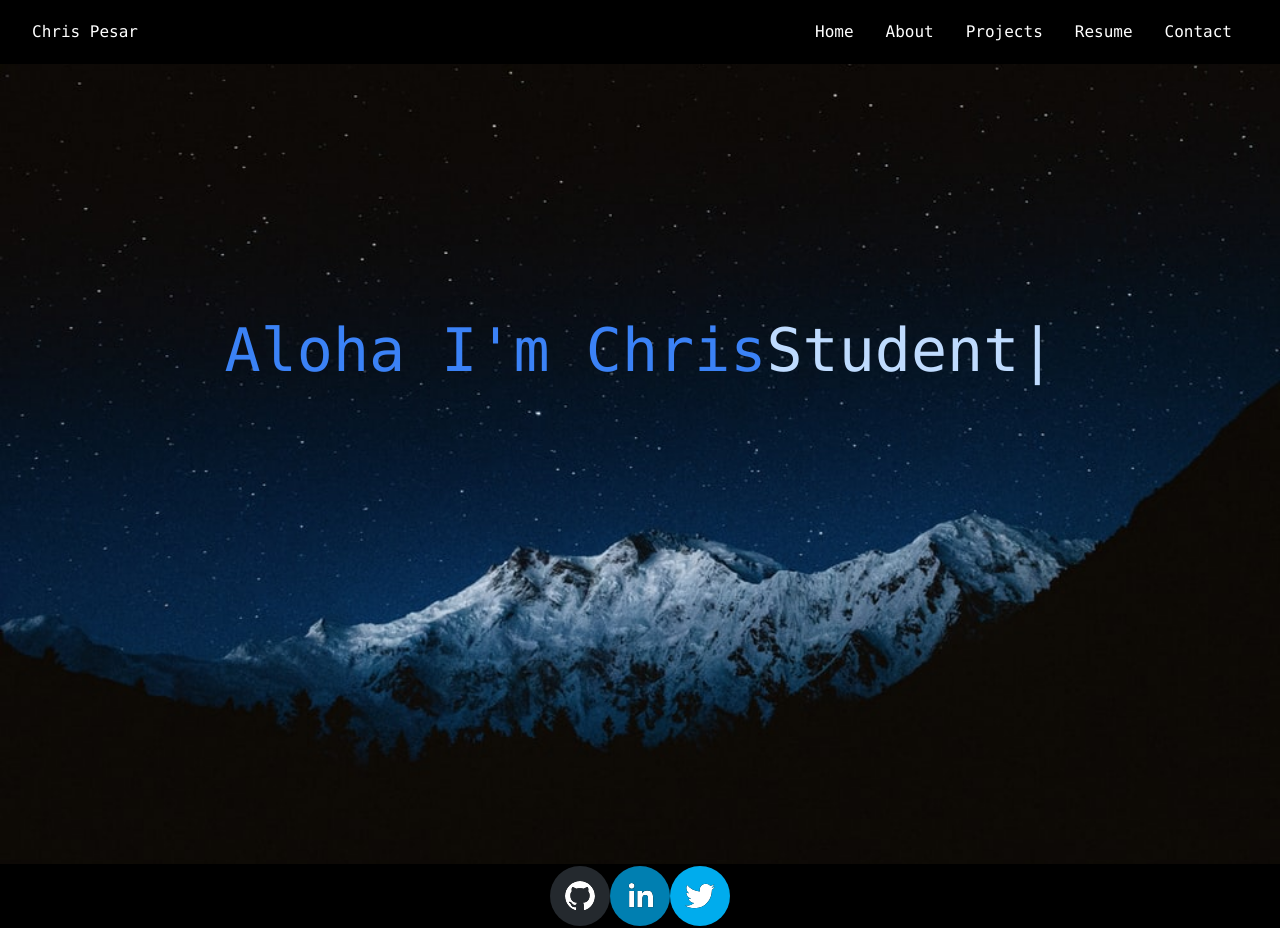
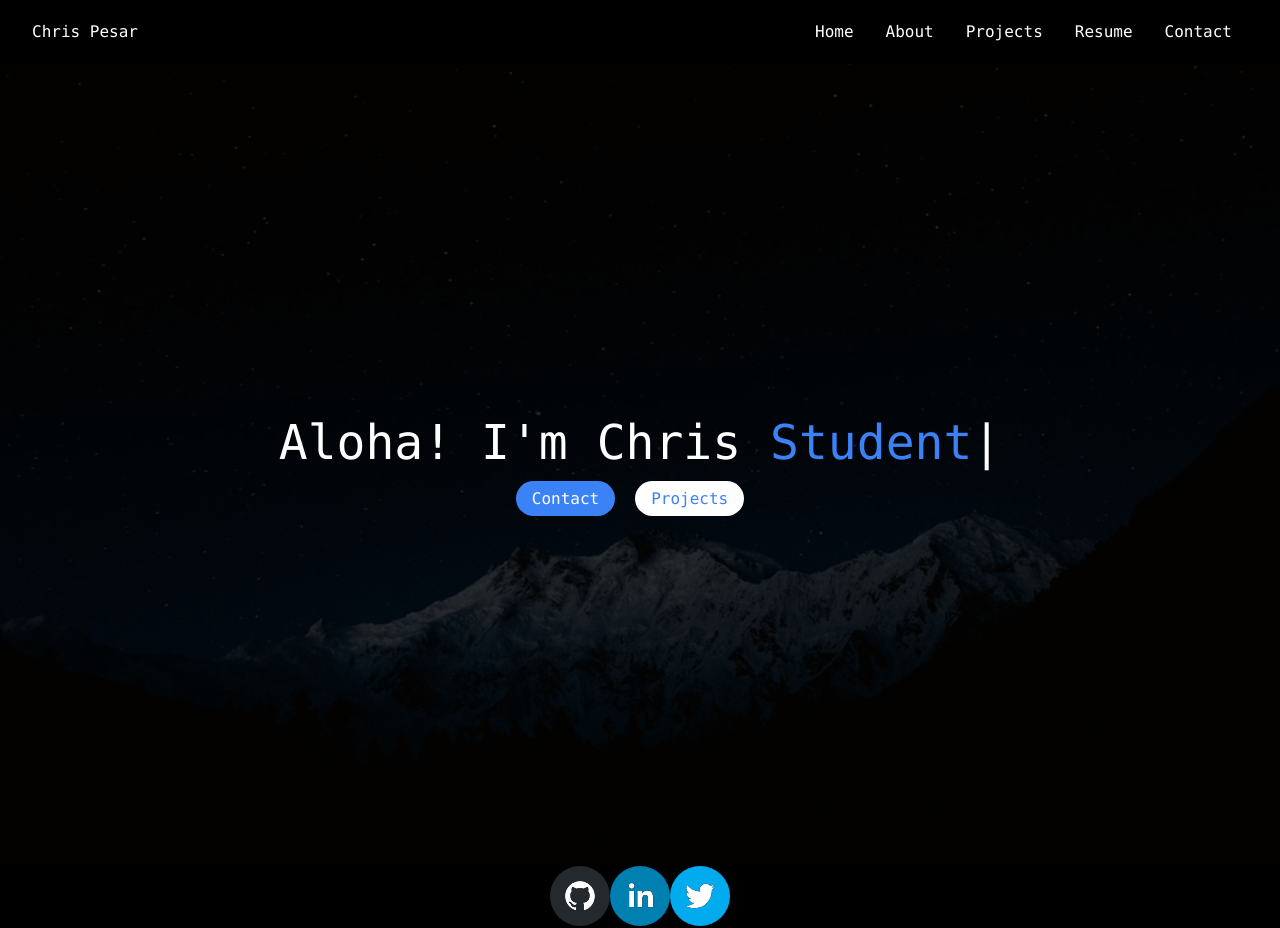
Before and after one commit to cpesar/chris-portfolio, a React (Create React App) app: page / in a window 1280 px wide. Built offline with nearby package versions, Linux system fonts and the light colour scheme.

Commit message:
fixed spacing on home component

```diff
--- a/src/components/Home.js
+++ b/src/components/Home.js
@@ -1,5 +1,6 @@
 import React from 'react';
-import mountains from '../assets/mtns-at-night.jpeg';
+import { Link } from 'react-router-dom';
+// import mountains from '../assets/mtns-at-night.jpeg';
 
 import { init } from 'ityped';
 import { useEffect, useRef } from 'react';
@@ -16,21 +17,42 @@ export default function Home(){
     });
   },[]);
 
-  return(
-    <main>
-      <img
-        src={mountains}
-        alt='mountains at night'
-        className='absolute object-cover w-full h-full'
-      />
+  // return(
+  //   <main>
+  //     <img
+  //       src={mountains}
+  //       alt='mountains at night'
+  //       className='absolute object-cover w-full h-full'
+  //     />
 
-      <section className='relative flex justify-center min-h-screen pt-12 lg:pt-64 px-8'>
-        <h2 className='lg:text-6xl md:text-5xl sm:text-3xl text-3xl text-blue-500 font-mono'> Aloha I'm Chris </h2>
-        <h3 className='lg:text-6xl md:text-5xl sm:text-3xl text-3xl text-blue-200 font-mono justify-content space-between'>
-          <span className="justify-center" ref={textRef}> </span>
-        </h3>
-      </section>
+  //     <section className='relative flex justify-center min-h-screen pt-12 lg:pt-64 px-8'>
+  //       <h2 className='lg:text-6xl md:text-5xl sm:text-3xl text-3xl text-blue-500 font-mono'> Aloha I'm Chris </h2>
+  //       <h3 className='lg:text-6xl md:text-5xl sm:text-3xl text-3xl text-blue-200 font-mono justify-content space-between'>
+  //         <span className="justify-center" ref={textRef}> </span>
+  //       </h3>
+  //     </section>
 
-    </main>
-  )
+  //   </main>
+  // )
+
+  return <>
+  <section className="Home">
+    <div className="overlay flex flex-col items-center justify-center text-white px-5">
+      <h1 className="text-5xl font-mono text-right mb-5">
+        Aloha! I'm Chris <span className="text-blue-500" ref={textRef}> </span>
+      </h1>
+
+      <div className="items-center">
+        <Link to="/contact"
+          className="mr-5 bg-blue-500 py-2 px-4 rounded-full font-mono hover:bg-blue-800">
+            Contact
+        </Link>
+        <Link to="/projects"
+          className="mr-5 bg-white text-blue-500 py-2 px-4 rounded-full font-mono hover:bg-blue-800 hover:text-white">
+            Projects
+        </Link>
+      </div>
+    </div>
+  </section>
+</>
 }
--- a/src/index.css
+++ b/src/index.css
@@ -26,6 +26,17 @@
 @tailwind components;
 @tailwind utilities;
 
+.Home{
+  height: 100vh;
+  background: url('./assets/mtns-at-night.jpeg') no-repeat center/cover;
+
+}
+
+.Home .overlay{
+  height: 100vh;
+  background-color: rgba(0,0,0,0.8);
+}
+
 .project-card {
   @apply flex flex-col justify-center items-center bg-white h-screen font-mono py-40
 }
--- a/src/pages/Resume.js
+++ b/src/pages/Resume.js
@@ -1,23 +1,21 @@
-// import React from 'react';
 
-// export default function Resume(){
-//   return <h1>Resume Page</h1>
-// }
 
 import React from 'react'
 // import {Link} from 'react-router-dom';
-import mountains from '../assets/mtns-at-night.jpeg';
+// import mountains from '../assets/mtns-at-night.jpeg';
 
 const Resume = () => {
   return (
     <main>
-    <img
+    {/* <img
       src={mountains}
       alt='mountains at night'
       className='absolute object-cover w-full h-full'
-    />
+    /> */}
     <section className='relative flex justify-center min-h-screen pt-12 lg:pt-64 px-8'>
-      <h2 className='lg:text-6xl md:text-5xl sm:text-3xl text-3xl text-blue-500 font-mono'> The Resume Page </h2>
+      <h2 className='lg:text-6xl md:text-5xl sm:text-3xl text-3xl text-blue-500 font-mono'>
+      The Resume Page
+      </h2>
 
     </section>
   </main>
```
